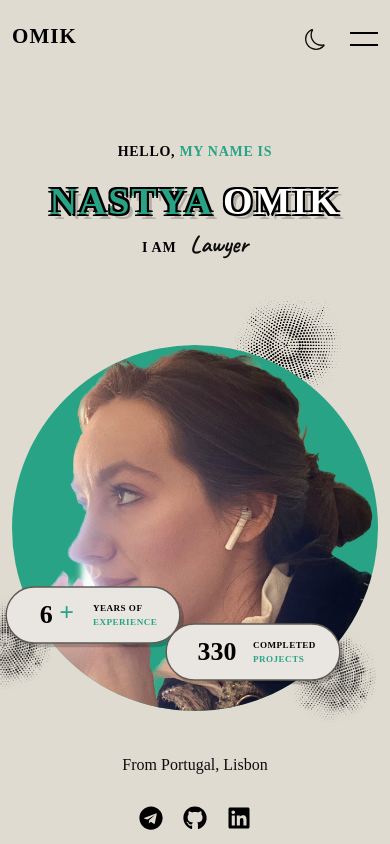
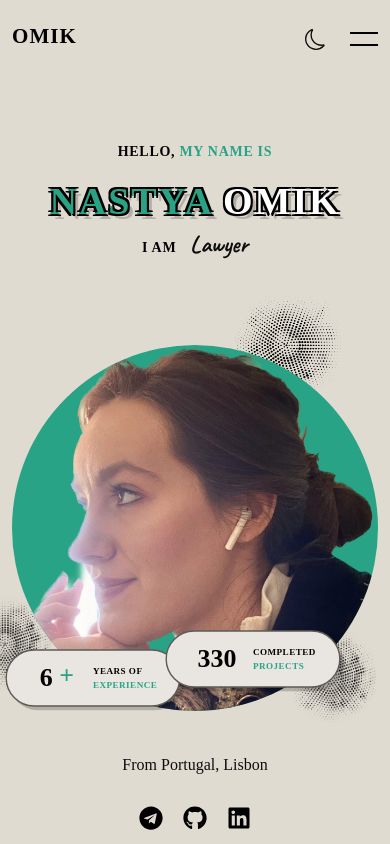
Before and after one commit to permikov/permikov.github.io, a React (Create React App) app: page /#home in a window 390 px wide. Shown: the top 844 px of the page. Built offline with nearby package versions, Linux system fonts and the light colour scheme.

Commit message:
Fix labels position

```diff
--- a/src/components/home/home.css
+++ b/src/components/home/home.css
@@ -128,12 +128,12 @@
 }
 
 .home__data-one {
-    bottom: 20%;
+    bottom: 2%;
     left: -4%;
 }
 
 .home__data-two {
-    bottom: 12%;
+    bottom: 7%;
     right: 6%;
 }
 
--- a/src/index.css
+++ b/src/index.css
@@ -193,13 +193,13 @@
   }
 
   .home__data-one {
+    bottom: -2%;
     left: -12%;
-    bottom: 15%;
   }
 
   .home__data-two {
+    bottom: 3%;
     right: 0%;
-    bottom: 5%;
   }
 
   .shape__1 {
@@ -288,12 +288,12 @@
 
   .home__data-one {
     left: -12%;
-    bottom: 5%;
+    bottom: -5%;
   }
 
   .home__data-two {
     right: -10%;
-    bottom: -5%;
+    bottom: 0%;
   }
 
   .card-one,
```
